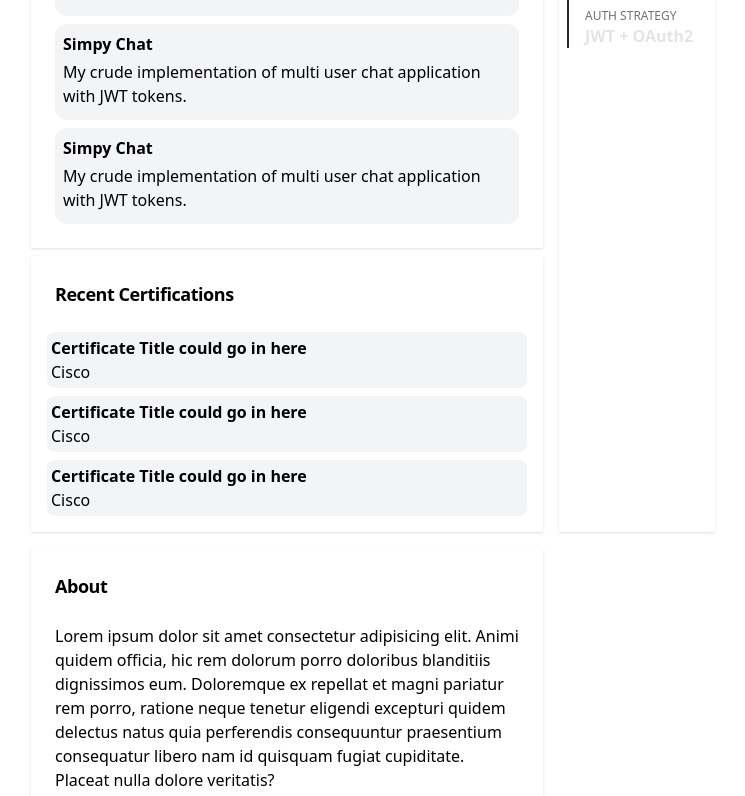
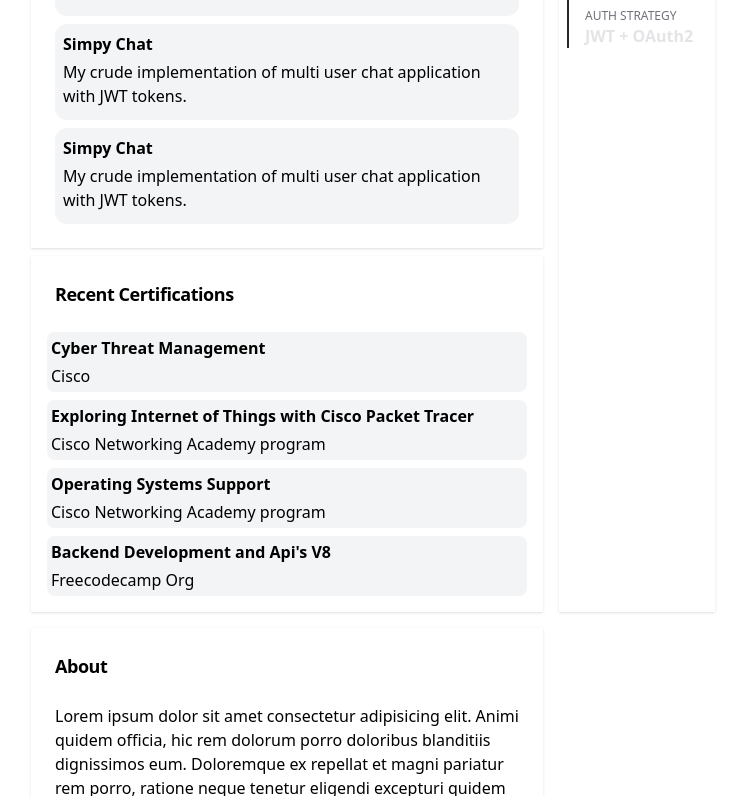
Before and after one commit to Zaido219/personal-portfolio, a React (Vite) app: page / in a window 1280 px wide. Shown: the part 476-1272 px from the top of the page, without its empty margins (81-826 px from the left). Built offline with nearby package versions, Linux system fonts and the light colour scheme.

Commit message:
docs:Added a project_journal to keep track of changes

```diff
--- a/src/components/Recognition.jsx
+++ b/src/components/Recognition.jsx
@@ -7,9 +7,10 @@ const Recognition = () => {
         <BaseSection>
         <SectionHeader title="Recent Certifications"/>
         <section className="flex flex-col gap-2 p-2">
-            <CertificateItem></CertificateItem>
-            <CertificateItem></CertificateItem>
-            <CertificateItem></CertificateItem>
+            <CertificateItem certificateTitle="Cyber Threat Management" certificateProvider="Cisco"></CertificateItem>
+            <CertificateItem certificateTitle="Exploring Internet of Things with Cisco Packet Tracer" certificateProvider="Cisco Networking Academy program"></CertificateItem>
+            <CertificateItem certificateTitle="Operating Systems Support" certificateProvider="Cisco Networking Academy program"></CertificateItem>
+            <CertificateItem certificateTitle="Backend Development and Api's V8" certificateProvider="Freecodecamp Org"></CertificateItem>
         </section>
         </BaseSection>
     );
--- a/src/components/Ui/CertificateItem.jsx
+++ /dev/null
@@ -1,11 +0,0 @@
-const CertificateItem = () => {
-    return(
-        <div className="bg-gray-100 p-1 transition duration-200 ease-in-out hover:scale-105 hover:bg-gray-200 rounded-lg">
-            <p className="font-bold">Certificate Title could  go in here</p>
-            <p>Cisco</p>
-        </div>
-    );
-};
-
-
-export default CertificateItem;
--- /dev/null
+++ b/src/components/Ui/CertificateItem.tsx
@@ -0,0 +1,13 @@
+import type {CertificateItemProps} from "../../interface/types"
+
+const CertificateItem = ({certificateTitle, certificateProvider} : CertificateItemProps) => {
+    return(
+        <div className="flex flex-col gap-1 bg-gray-100 p-1 transition duration-200 ease-in-out hover:scale-105 hover:bg-gray-300 rounded-lg">
+            <p className="font-bold">{certificateTitle}</p>
+            <p>{certificateProvider}</p>
+        </div>
+    );
+};
+
+
+export default CertificateItem;
--- a/src/components/Ui/ProjectItem.tsx
+++ b/src/components/Ui/ProjectItem.tsx
@@ -2,7 +2,7 @@ import {ProjectItemProps} from "../../interface/types"
 
 const ProjectItem = ({projectName, projectDescription, projectLink, ...props} : ProjectItemProps) => {
     return (
-        <div className="p-2 bg-gray-100 rounded-xl flex flex-col gap-1 transition duration-200 ease-in-out hover:scale-105 hover:bg-gray-200">
+        <div className="p-2 bg-gray-100 rounded-xl flex flex-col gap-1 transition duration-200 ease-in-out hover:scale-105 hover:bg-gray-300">
             <strong>{projectName}</strong>
             <p className="text-md">{projectDescription}</p>
             <div>
```
Also changed, not shown: doc/project_journal.txt (added).
